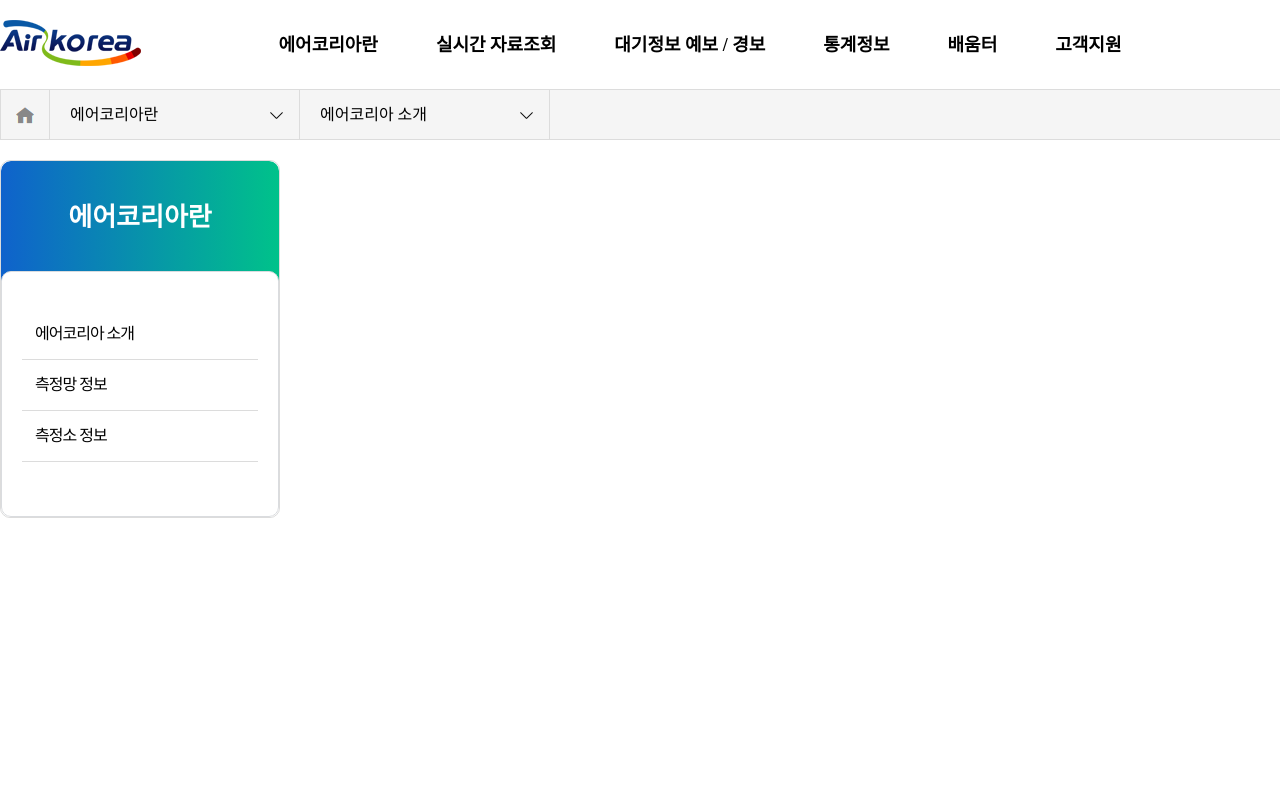
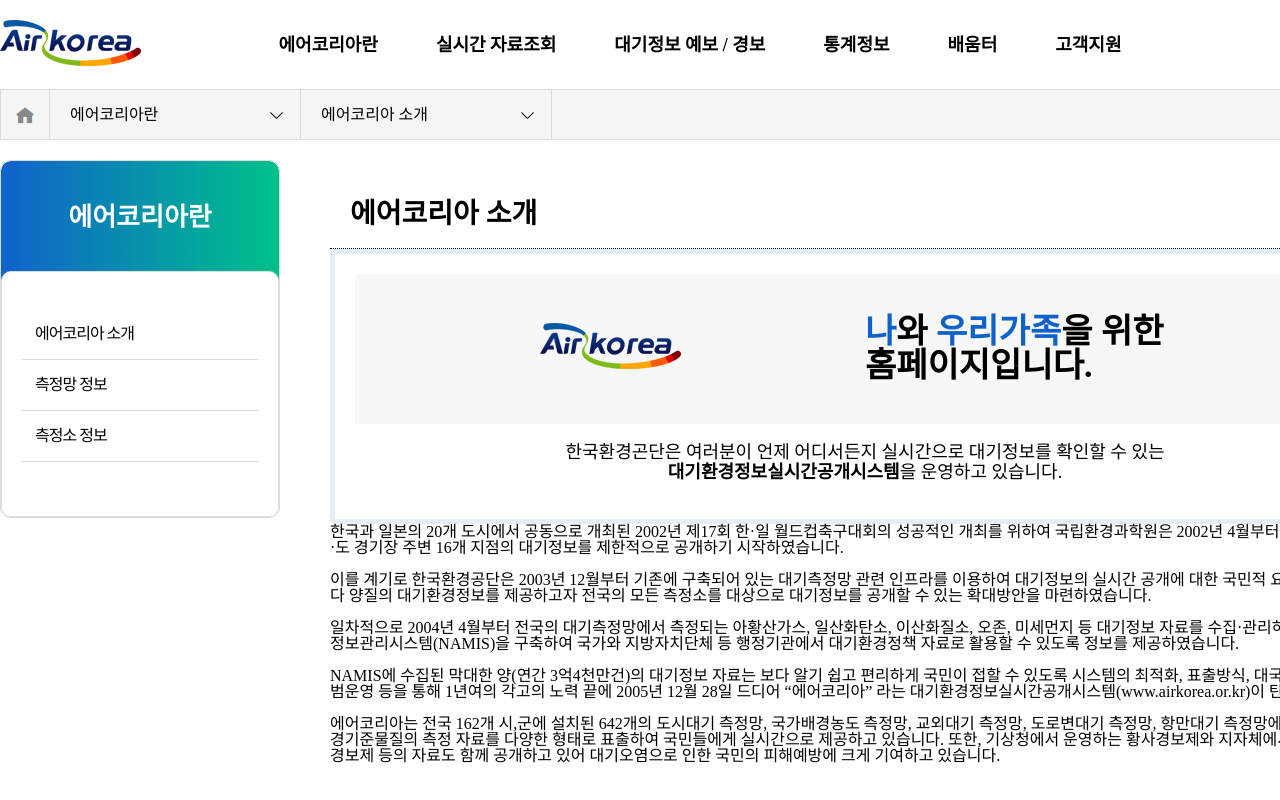
Before and after one commit to Hansan529/airkorea, a React (Create React App) app: page /info in a window 1280 px wide. Shown: the top 800 px of the page. Built offline with nearby package versions, Linux system fonts and the light colour scheme; a web font is replaced by a local one.

Commit message:
Style: 텍스트 중앙 정렬

```diff
--- a/src/routes/info/page.jsx
+++ b/src/routes/info/page.jsx
@@ -27,15 +27,16 @@
 
 const List = styled.li`
     display: flex;
-    width: 250px;
+    /* width: 250px; */
     align-items: center;
     border-right: 1px solid #dcdcdc;
     position: relative;
+    z-index: 10;
 `;
 
 const AElement = styled(Link)`
     display: block;
-    width: 100%;
+    width: 250px;
     height: 100%;
     line-height: 50px;
     color: #000;
@@ -44,33 +45,51 @@
 `;
 const ListDetail = styled.ul`
     position: absolute;
-    width: 100%;
-    top: 50px;
+    width: 250px;
+    top: 49px;
+    left: -0.8px;
     overflow: hidden;
     height: ${props => `${props.$height}px`};
     transition: height 0.5s;
+    border-radius: 0 0 10px 10px;
+    overflow: hidden;
+    background-color: #fff;
+    /* box-shadow: 0 0 0 1px #dcdcdc inset; */
+    border: 1px solid #dcdcdc;
+    border-top: none;
+    box-sizing: content-box;
 
-    li {
-        a {
+    li> a {
             display: block;
             height: 50px;
             padding: 0 20px;
             line-height: 50px;
-            border: 1px solid #dcdcdc;
             border-top: none;
             color: #000;
             box-sizing: border-box;
     }
-    }
+    li+li>a{ border-top: 1px solid #dcdcdc; }
+`;
+
+
+//정보 메인
+const Section = styled.section`
+    display: flex;
+    width: 1400px;
+    height: 1000px;
+    padding: 40px 0 0 0;
+    gap: 0 50px;
 `;
 
     //정보 사이드
     const Aside = styled.aside`
+        min-width: 280px;
         width: 280px;
         border-radius: 10px;
         border: 1px solid #dcdcdc;
         overflow: hidden;
         margin-top: -20px;
+        align-self: flex-start;
 
         h2 {
             display: block;
@@ -103,11 +122,51 @@
         }
     `;
 
-//정보 메인
-const Section = styled.section`
-    width: 1400px;
-    height: 1000px;
-    padding: 40px 0 0 0;
+//정보 본문
+const Content = styled.div`
+    /* flex-grow: 1; */
+`;
+const ContentTitle = styled.h2`
+    border-bottom: 1px dotted #000;
+    padding: 20px 20px;
+    font-size: 28px;
+    font-weight: 600;
+`;
+const ContentSubTitleWrap = styled.div`
+    display: flex;
+    flex-direction: column;
+    height: 275px;
+    padding: 20px;
+    text-align: center;
+    border: 5px solid #e4eef8;
+    border-radius: 5px;
+    box-sizing: border-box;
+
+    > div:first-of-type {
+        display: table;
+        width: 100%;
+        height: 150px;
+        background: #f7f7f7;
+
+        p {
+            display: table-cell;
+            vertical-align: middle;
+            width: 50%;
+            font-size: 34px;
+            font-weight: 600;
+            span { color: #0f62cc; }
+        }
+        p+p { text-align: left; }
+    }
+
+    > div+div {
+        flex-grow: 1;
+        display: flex;
+        justify-content: center;
+        align-items: center;
+        line-height: 20px;
+        font-size: 18px;
+    }
 `;
 
 export default function Page() {
@@ -164,6 +223,25 @@
                             <li><Link>측정소 정보</Link></li>
                         </ul>
                     </Aside>
+                    <Content>
+                        <ContentTitle>에어코리아 소개</ContentTitle>
+                        <ContentSubTitleWrap>
+                            <div>
+                                <p><img src="./logo.webp" alt="에어코리아 로고" /></p>
+                                <p><span>나</span>와 <span>우리가족</span>을 위한<br />홈페이지입니다.</p>
+                            </div>
+                            <div>
+                                <p>한국환경곤단은 여러분이 언제 어디서든지 실시간으로 대기정보를 확인할 수 있는<br /><strong>대기환경정보실시간공개시스템</strong>을 운영하고 있습니다.</p>
+                            </div>
+                        </ContentSubTitleWrap>
+                        <p>
+                            한국과 일본의 20개 도시에서 공동으로 개최된 2002년 제17회 한·일 월드컵축구대회의 성공적인 개최를 위하여 국립환경과학원은 2002년 4월부터 우리나라 10개 시·도 경기장 주변 16개 지점의 대기정보를 제한적으로 공개하기 시작하였습니다.<br /><br />
+                            이를 계기로 한국환경공단은 2003년 12월부터 기존에 구축되어 있는 대기측정망 관련 인프라를 이용하여 대기정보의 실시간 공개에 대한 국민적 요구에 부응하고 보다 양질의 대기환경정보를 제공하고자 전국의 모든 측정소를 대상으로 대기정보를 공개할 수 있는 확대방안을 마련하였습니다.<br /><br />
+                            일차적으로 2004년 4월부터 전국의 대기측정망에서 측정되는 아황산가스, 일산화탄소, 이산화질소, 오존, 미세먼지 등 대기정보 자료를 수집·관리하는 국가대기환경정보관리시스템(NAMIS)을 구축하여 국가와 지방자치단체 등 행정기관에서 대기환경정책 자료로 활용할 수 있도록 정보를 제공하였습니다.<br /><br />
+                            NAMIS에 수집된 막대한 양(연간 3억4천만건)의 대기정보 자료는 보다 알기 쉽고 편리하게 국민이 접할 수 있도록 시스템의 최적화, 표출방식, 대국민 의견수렴 및 시범운영 등을 통해 1년여의 각고의 노력 끝에 2005년 12월 28일 드디어 “에어코리아” 라는 대기환경정보실시간공개시스템(www.airkorea.or.kr)이 탄생하였습니다.<br /><br />
+                            에어코리아는 전국 162개 시,군에 설치된 642개의 도시대기 측정망, 국가배경농도 측정망, 교외대기 측정망, 도로변대기 측정망, 항만대기 측정망에서 측정된 대기환경기준물질의 측정 자료를 다양한 형태로 표출하여 국민들에게 실시간으로 제공하고 있습니다. 또한, 기상청에서 운영하는 황사경보제와 지자체에서 운영하는 오존경보제 등의 자료도 함께 공개하고 있어 대기오염으로 인한 국민의 피해예방에 크게 기여하고 있습니다.
+                        </p>
+                    </Content>
                 </Section>
             </main>
             <Footer />
```
Lines whose indentation alone changed are shown as unchanged.
